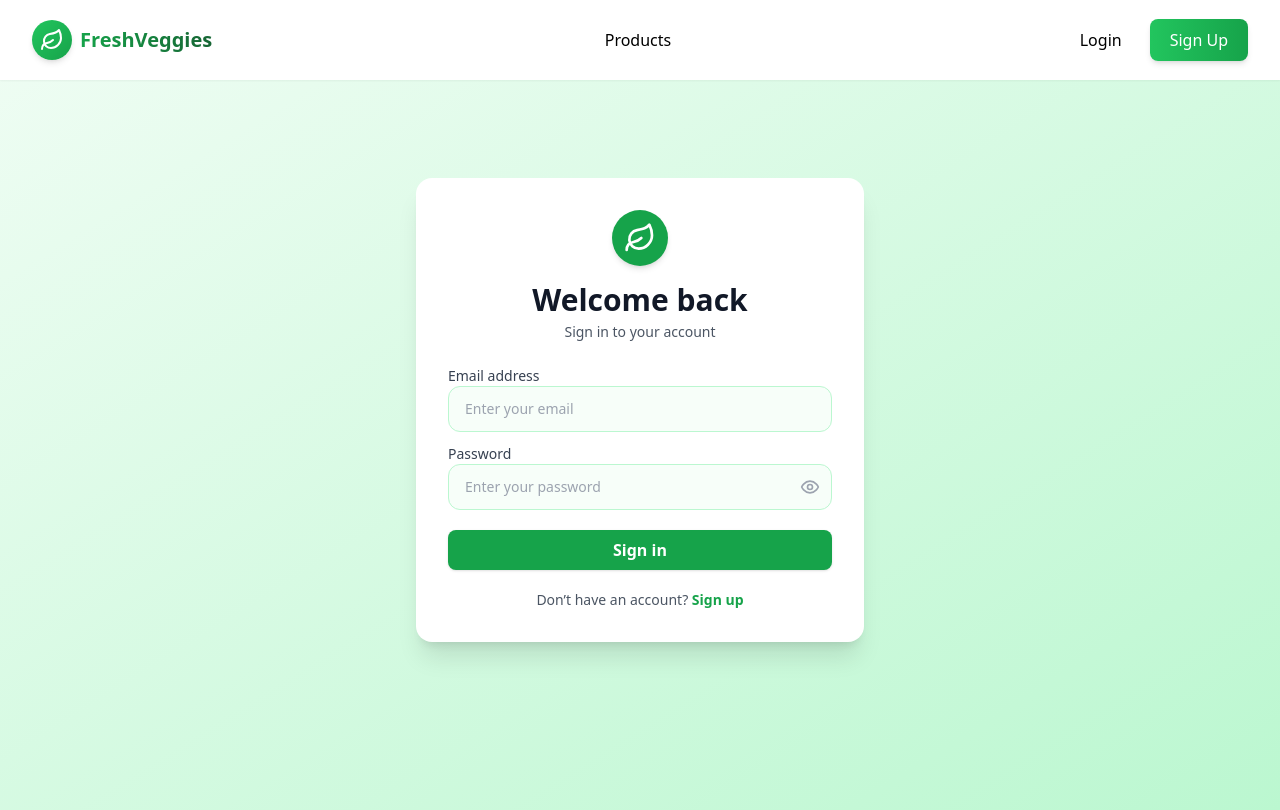
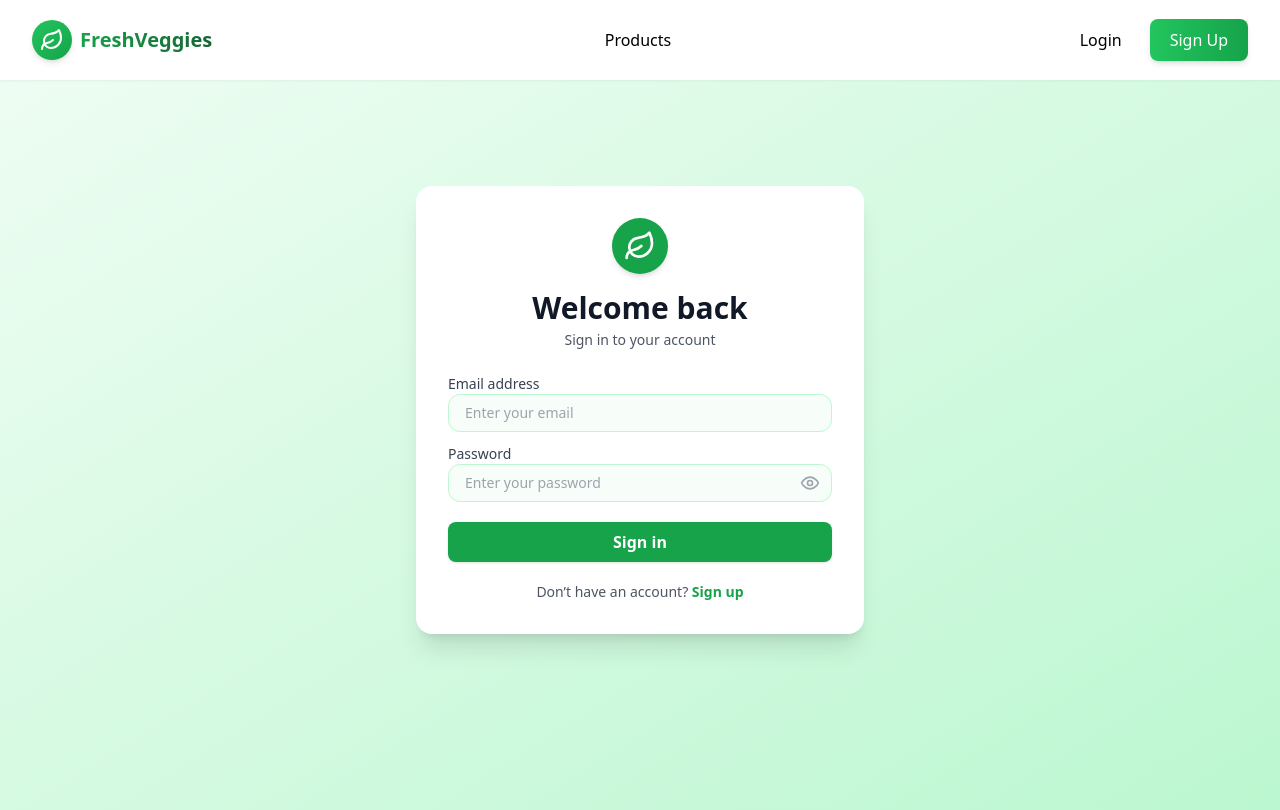
Before and after one commit to JAGANDEESH/Project_Agri, a React (Vite) app: page /login in a window 1280 px wide. Built offline with nearby package versions, Linux system fonts and the light colour scheme.

Commit message:
merchant design changed

```diff
--- a/src/index.css
+++ b/src/index.css
@@ -31,6 +31,6 @@
     @apply hover:bg-gray-100 transition;
   }
   .input-name{
-    @apply w-full px-4 py-3 bg-green-50/50 border border-green-200 rounded-xl focus:border-green-400 focus:bg-white transition-all duration-200 text-sm;
+    @apply w-full px-4 py-2 bg-green-50/50 border border-green-200 rounded-xl focus:border-green-400 focus:bg-white transition-all duration-200 text-sm;
   }
 }
```
